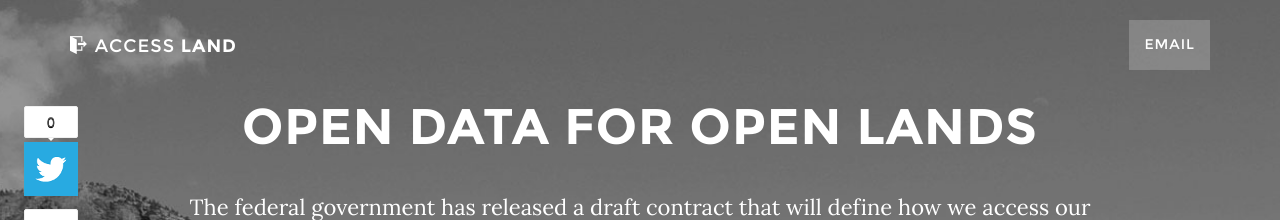
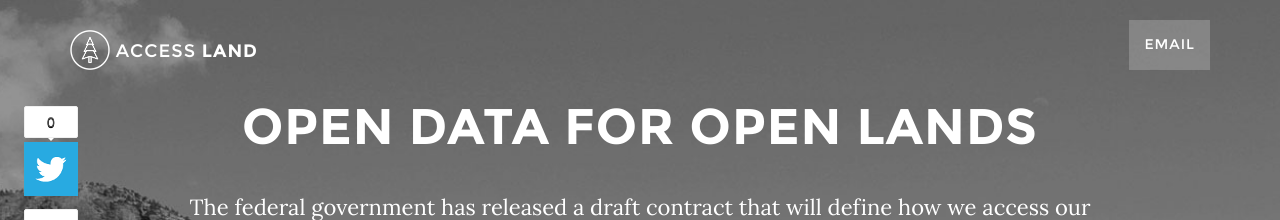
Before and after one commit to mnovinger/accessland.org, a Jekyll site: the page index.html, which Jekyll copies as it is, in a window 1280 px wide. Shown: the top 220 px of the page. Built offline with Jekyll 4.4.1, drawn with Linux system fonts in a browser that asks for light colours.

Commit message:
Small changes to icon assets #1 #4

```diff
--- a/css/grayscale.scss
+++ b/css/grayscale.scss
@@ -88,6 +88,11 @@ a:focus {
 
 .navbar-brand {
     font-weight: 700;
+    img {
+        max-width: 40px;
+        width: 40px;
+        margin-top: -5px;
+    }
 }
 
 .navbar-brand:focus {
@@ -602,3 +607,7 @@ section#footer {
 .reset-message {
   text-align: center;
 }
+
+.footer-text {
+    margin-top: 40px;
+}
--- a/index.html
+++ b/index.html
@@ -9,7 +9,7 @@
     <title>Access Land</title>
 
     <!-- Favicon -->
-    <link rel="icon" type="image/png" href="https://accessland.org/img/favicon.png" />
+    <link rel="icon" type="image/png" href="http://accessland.org/img/favicon.png" />
 
     <!-- Bootstrap Core CSS -->
     <link href="css/bootstrap.min.css" rel="stylesheet" type="text/css">
@@ -25,8 +25,8 @@
     <meta property="og:title" content="Keep data about public land available and open to everybody."/>
     <meta property="og:description" content="Ensure that the Federal Government keeps data open by submitting a comment."/>
     <meta property="og:type" content="website"/>
-    <meta property="og:url" content="https://accessland.org"/>
-    <meta property="og:image" content="https://accessland.org/img/og-image.png"/>
+    <meta property="og:url" content="http://accessland.org"/>
+    <meta property="og:image" content="http://accessland.org/img/og-image.png"/>
     <meta property="og:site_name" content="AccessLand.org"/>
     <!-- <meta property="fb:admins" content="36801504"/> -->
 
@@ -34,7 +34,7 @@
     <meta name="twitter:card" content="summary_large_image">
     <meta name="twitter:title" content="Keep data about public land available and open to everybody.">
     <meta name="twitter:description" content="Ensure that the Federal Government keeps data open by submitting a comment.">
-    <meta name="twitter:image" content="https://accessland.org/img/og-image.png">
+    <meta name="twitter:image" content="http://accessland.org/img/og-image.png">
 
     <!--
         Background images courtesy of:
@@ -58,7 +58,7 @@
                     <i class="icon-bars"></i>
                 </button>
                 <a class="navbar-brand" href="#page-top">
-                    <i class="icon-exit"></i>  <span class="light">Access</span> Land
+                    <img src="http://accessland.org/img/parks-trans.png" /> <span class="light">Access</span> Land
                 </a>
             </div>
 
@@ -266,7 +266,7 @@
                     <span id="error-text"></span>
                   </form>
 
-                <p>This site was created and run by AccessLand, and operates under the AccessLand <a href="privacy.html">privacy policy</a></p>
+                <p class="footer-text">This site was created and run by AccessLand, and operates under the AccessLand <a href="privacy.html">privacy policy</a></p>
             </div>
         </div>
     </section>
--- a/privacy.html
+++ b/privacy.html
@@ -32,7 +32,7 @@
                     <i class="icon-bars"></i>
                 </button>
                 <a class="navbar-brand" href="/">
-                    <i class="icon-exit"></i>  <span class="light">Access</span> Land
+                    <img src="http://accessland.org/img/parks-trans.png" /> <span class="light">Access</span> Land
                 </a>
             </div>
 
```
Also changed, not shown: img/favicon.png, img/parks-trans.png.
